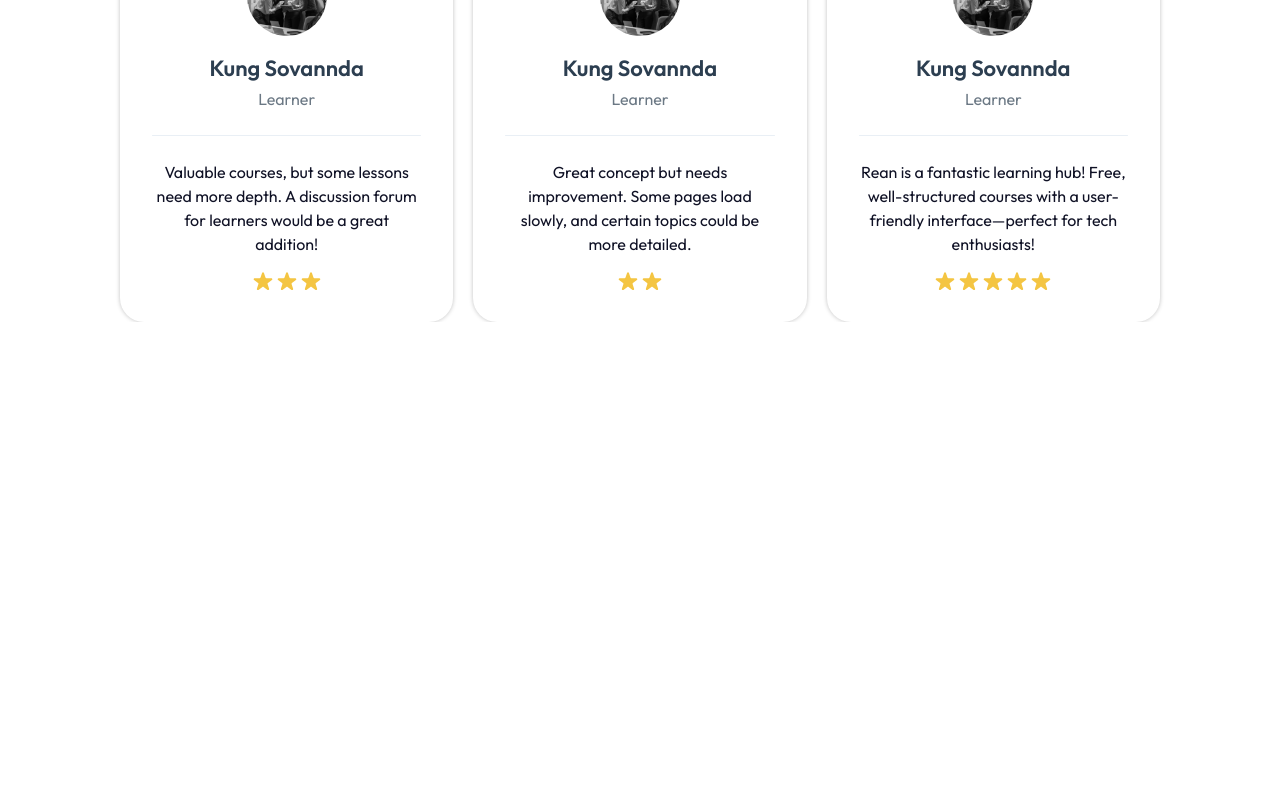
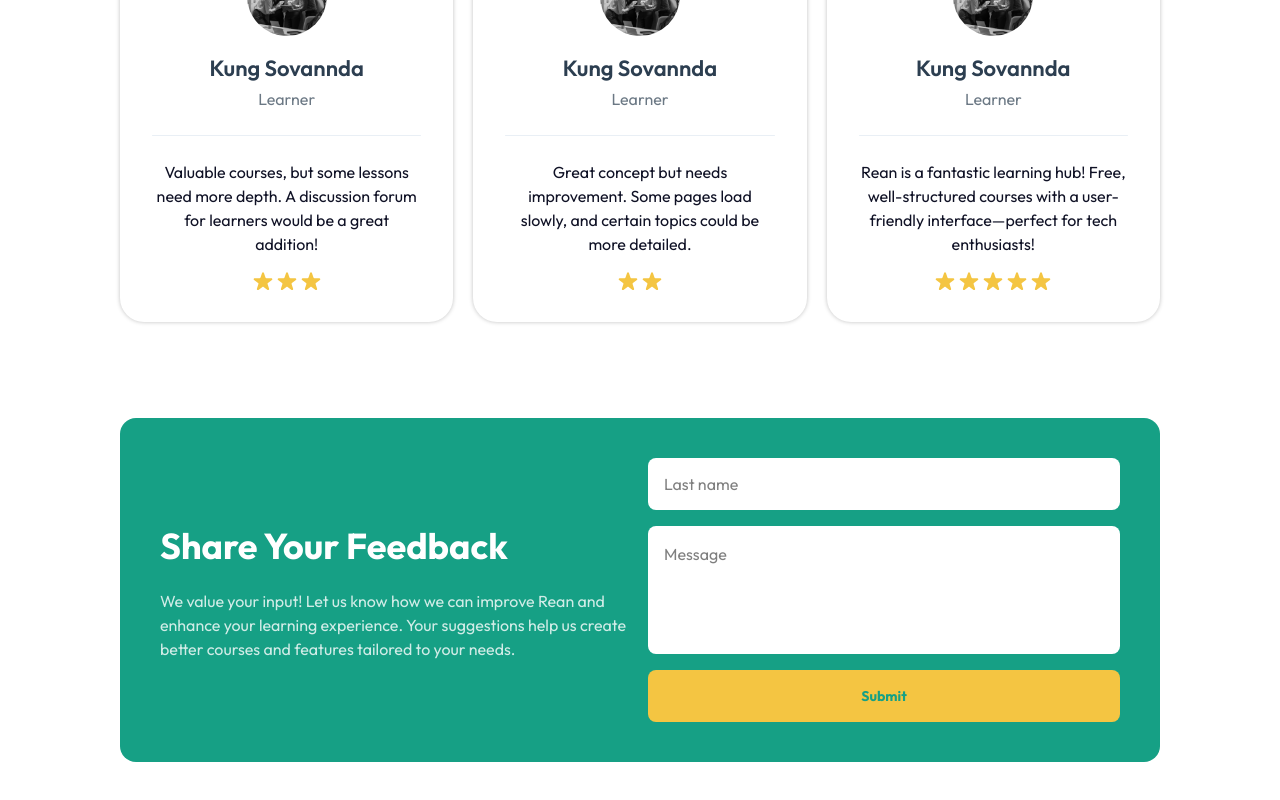
Before and after one commit to pre-university-G3/REAN, a React (Vite) app: page / in a window 1280 px wide. Shown: the part 4377-5177 px from the top of the page. Before the commit the page ends 4699 px from the top, so only its background shows below. Built offline with nearby package versions, Linux system fonts and the light colour scheme.

Commit message:
Finished the FeedBack Section

```diff
--- a/package.json
+++ b/package.json
@@ -10,7 +10,10 @@
     "preview": "vite preview"
   },
   "dependencies": {
+    "@emailjs/browser": "^4.4.1",
+    "@formspree/react": "^3.0.0",
     "@tailwindcss/vite": "^4.0.17",
+    "emailjs-com": "^3.2.0",
     "react": "^19.0.0",
     "react-dom": "^19.0.0",
     "react-router-dom": "^7.4.1",
--- a/src/components/hompage/clientfeedback/ClientFeedback.jsx
+++ b/src/components/hompage/clientfeedback/ClientFeedback.jsx
@@ -27,6 +27,7 @@ export default function ClientFeedback() {
         </div>
         {datas.map((data) => (
           <FeedbackCard
+            key={data.id}
             profile={data.profile}
             name={data.name}
             role={data.role}
--- a/src/components/hompage/clientfeedback/FeedbackCard.jsx
+++ b/src/components/hompage/clientfeedback/FeedbackCard.jsx
@@ -23,8 +23,8 @@ export default function FeedbackCard(props) {
         <span className="flex justify-center items-center gap-1">
           {Array(star)
             .fill(0)
-            .map(() => (
-              <img src="/icons/ratingstar.svg" alt="" />
+            .map((value, index) => (
+              <img key={index} src="/icons/ratingstar.svg" alt="" />
             ))}
         </span>
       </article>
--- a/src/components/hompage/faq/Faq.jsx
+++ b/src/components/hompage/faq/Faq.jsx
@@ -21,7 +21,11 @@ export default function Faq() {
       </article>
       <section className="flex flex-col w-full xl:w-[70%] gap-5">
         {datas.map((data) => (
-          <QuestionAnswer question={data.question} answer={data.answer} />
+          <QuestionAnswer
+            key={data.id}
+            question={data.question}
+            answer={data.answer}
+          />
         ))}
       </section>
     </section>
--- /dev/null
+++ b/src/components/hompage/feedbackform/FeedbackForm.jsx
@@ -0,0 +1,147 @@
+import React, { useEffect, useState } from "react";
+import { useForm, ValidationError } from "@formspree/react";
+
+export default function FeedbackForm() {
+  const [state, handleSubmit, reset] = useForm("xldjpbqa");
+  const [showModal, setShowModal] = useState(false);
+
+  useEffect(() => {
+    if (state.succeeded) {
+      setShowModal(true);
+    }
+  }, [state.succeeded]);
+  const closeModal = () => {
+    setShowModal(false);
+    reset();
+  };
+
+  //   const [lastName, setLastName] = useState("");
+  //   const [message, setMessage] = useState("");
+  //   const [status, setStatus] = useState("");
+
+  //   useEffect(() => {
+  //     EmailJSResponseStatus.init("aF1mOn6-GFJMUes_K");
+  //   }, []);
+
+  //   const handleSubmit = (e) => {
+  //     e.preventDefault();
+  //     EmailJSResponseStatus.send("service_xmefzi4", "template_thhcu0b", {
+  //       title: "Feedback",
+  //       name: lastName,
+  //       message: message,
+  //     }).then(
+  //       (response) => {
+  //         setStatus("Message sent successfully");
+  //         console.log("email", response);
+  //       },
+  //       (error) => {
+  //         setStatus("There is an error");
+  //         console.log("Error :", error);
+  //       }
+  //     );
+  //   };
+
+  return (
+    <>
+      <section className="flex flex-col gap-4 md:flex-row text-center p-10 md:text-start bg-accent mx-5 md:mx-[60px] lg:mx-[120px] rounded-2xl">
+        <article className="md:w-[100%] md:flex flex-col justify-center items-start gap-4">
+          <h2 className="text-h2-small md:text-h2-medium lg:text-h2-large text-white font-bold ">
+            Share Your Feedback
+          </h2>
+          <p className="text-body-small md:text-body-medium lg:text-body-large text-white/80">
+            We value your input! Let us know how we can improve Rean and enhance
+            your learning experience. Your suggestions help us create better
+            courses and features tailored to your needs.
+          </p>
+        </article>
+        <form
+          id="form"
+          onSubmit={handleSubmit}
+          className="flex flex-col gap-4 w-full "
+          action={"https://formspree.io/f/xldjpbqa"}
+          method={"Post"}
+        >
+          <input
+            className="h-[52px] px-4 rounded-small w-full bg-white focus:outline-2 focus:outline-secondary"
+            type="text"
+            placeholder="Last name"
+            id="username"
+            name="username"
+            //   value={lastName}
+            //   onChange={(e) => setLastName(e.target.value)}
+          />
+          <textarea
+            className="h-32 p-4 bg-white resize-none w-full rounded-small focus:outline-2 focus:outline-secondary "
+            placeholder="Message"
+            required
+            id="message"
+            name="message"
+
+            //   value={message}
+            //   onChange={(e) => setMessage(e.target.value)}
+          />
+          <ValidationError
+            prefix="Message"
+            field="message"
+            errors={state.errors}
+          />
+
+          <button
+            type="submit"
+            className="bg-secondary flex justify-center items-center h-[52px] rounded-small text-detail-medium font-bold text-accent hover:bg-yellow-500 transition-colors ease-in-out duration-300"
+            disabled={state.submitting}
+          >
+            Submit
+          </button>
+        </form>
+      </section>
+
+      <div
+        id="container"
+        className={`fixed z-200 inset-0 overflow-y-auto ${
+          showModal ? "" : "hidden"
+        }`}
+      >
+        <div className="flex items-center justify-center min-h-screen px-4 pt-4 pb-20 text-center sm:block sm:p-0">
+          <div className="fixed inset-0 transition-opacity">
+            <div className="absolute inset-0 bg-gray-500 opacity-75"></div>
+          </div>
+          <span className="hidden sm:inline-block sm:align-middle sm:h-screen"></span>
+          <div className="inline-block align-bottom w-fit bg-white rounded-lg px-4 pt-5 pb-4 text-left overflow-hidden shadow-xl transform transition-all sm:my-8 sm:align-middle sm:max-w-lg sm:w-full sm:p-6">
+            <div className="sm:flex items-center justify-center">
+              <div className="mt-3 text-center flex flex-col items-center gap-2 sm:mt-0 sm:ml-4 ">
+                <div
+                  className="h-20 w-20 rounded-full bg-accent mb-4 flex justify-center items-center
+                "
+                >
+                  <img src="/icons/check.svg" className="h-14 w-14" alt="" />
+                </div>
+                <article>
+                  <h3 className="text-lg text-center leading-6 font-medium text-gray-900">
+                    Thank You for Your Feedback!
+                  </h3>
+                  <div className="mt-2">
+                    <p className="text-sm leading-5 text-gray-500">
+                      We’ve received your message and will review it shortly.
+                    </p>
+                  </div>
+                </article>
+              </div>
+            </div>
+            <div className="mt-5 sm:mt-4 sm:flex justify-center items-center">
+              <span className="flex w-full rounded-md shadow-sm sm:ml-3 sm:w-auto">
+                <button
+                  type="button"
+                  className="inline-flex justify-center w-full rounded-md border border-transparent px-4 py-2 small-button"
+                  onClick={closeModal}
+                >
+                  Accept
+                </button>
+              </span>
+            </div>
+          </div>
+        </div>
+      </div>
+    </>
+  );
+}
--- a/src/components/hompage/hero/HeroSection.jsx
+++ b/src/components/hompage/hero/HeroSection.jsx
@@ -1,7 +1,8 @@
 import React from "react";
 import Widget from "./Widget";
-
+import { useNavigate } from "react-router-dom";
 export default function HeroSection() {
+  const navigate = useNavigate();
   return (
     <>
       <section className="relative z-10 flex flex-col   w-full h-fit md:h-[100vh]  md:flex-row justify-center  pt-[50px] sm:pt-[72px] px-5 md:px-[60px] lg:px-[120px] ">
@@ -18,7 +19,10 @@ export default function HeroSection() {
             <button className="large-button w-full max-w-[232px]">
               Get Started
             </button>
-            <button className="flex justify-center items-center w-full max-w-[232px] rounded-small bg-white text-accent border-2 border-accent hover:text-white hover:bg-accent transition-colors ease-in-out duration-300 h-full">
+            <button
+              className="flex justify-center items-center w-full max-w-[232px] rounded-small bg-white text-accent border-2 border-accent hover:text-white hover:bg-accent transition-colors ease-in-out duration-300 h-full"
+              onClick={() => navigate("/about")}
+            >
               Learn more
             </button>
           </div>
--- a/src/components/hompage/popularcourse/PopularCourses.jsx
+++ b/src/components/hompage/popularcourse/PopularCourses.jsx
@@ -1,4 +1,4 @@
-import React from "react";
+// import React, { useEffect, useState } from "react";
 import { useNavigate } from "react-router-dom";
 import Course from "./Course";
 import popularCourses from "../../../data/popularCourses";
--- a/src/data/feedbackData.js
+++ b/src/data/feedbackData.js
@@ -1,5 +1,6 @@
 const feedbackData = [
   {
+    id: 1,
     profile: "/img/team.jpg",
     name: "Kung Sovannda",
     role: "Learner",
@@ -8,6 +9,7 @@ const feedbackData = [
     star: 4,
   },
   {
+    id: 2,
     profile: "/img/team.jpg",
     name: "Kung Sovannda",
     role: "Learner",
@@ -16,6 +18,7 @@ const feedbackData = [
     star: 5,
   },
   {
+    id: 3,
     profile: "/img/team.jpg",
     name: "Kung Sovannda",
     role: "Learner",
@@ -24,6 +27,7 @@ const feedbackData = [
     star: 3,
   },
   {
+    id: 4,
     profile: "/img/team.jpg",
     name: "Kung Sovannda",
     role: "Learner",
@@ -32,6 +36,7 @@ const feedbackData = [
     star: 2,
   },
   {
+    id: 5,
     profile: "/img/team.jpg",
     name: "Kung Sovannda",
     role: "Learner",
--- a/src/pages/HomePage.jsx
+++ b/src/pages/HomePage.jsx
@@ -5,6 +5,7 @@ import AboutSection from "../components/hompage/about/AboutSection";
 import OfferCourse from "../components/hompage/offercourse/OfferCourse";
 import Faq from "../components/hompage/faq/Faq";
 import ClientFeedback from "../components/hompage/clientfeedback/ClientFeedback";
+import FeedbackForm from "../components/hompage/feedbackform/FeedbackForm";
 
 export default function HomePage() {
   return (
@@ -15,6 +16,7 @@ export default function HomePage() {
       <OfferCourse />
       <Faq />
       <ClientFeedback />
+      <FeedbackForm />
     </main>
   );
 }
```
Also changed, not shown: public/icons/check.svg (added), 1 other file (tests, documents, lock files or other folders).
